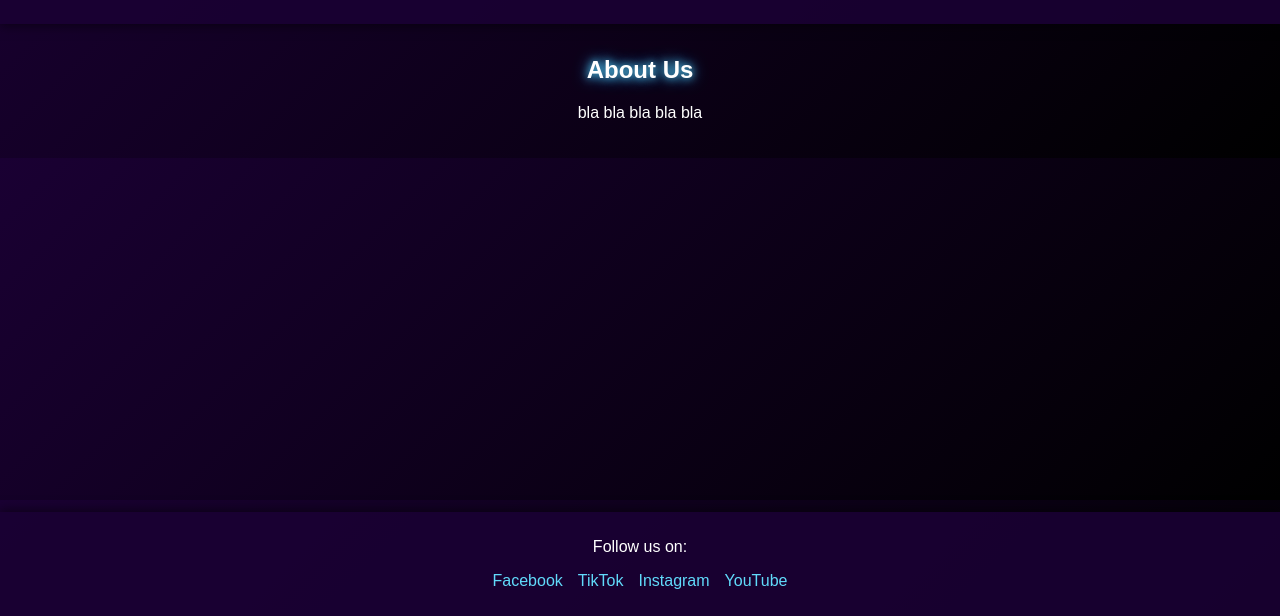
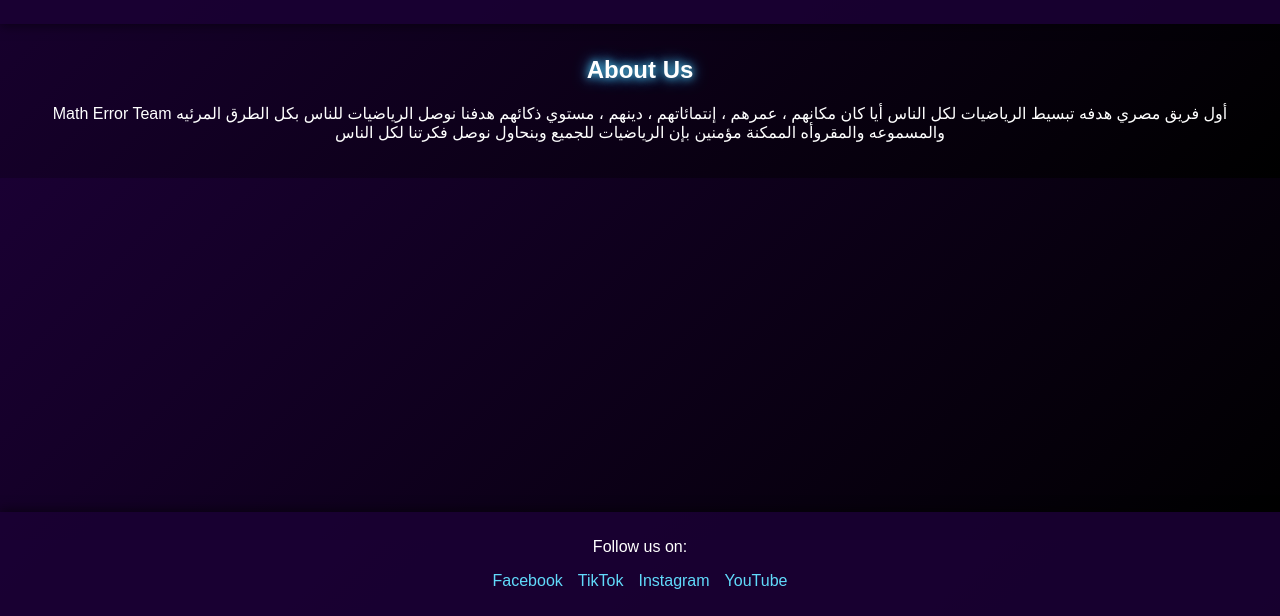
Before and after one commit to VortexReaper/Math_Error, a plain HTML site: page index.html in a window 1280 px wide. Both pictures are taken after a click on the link "About". Shown: the part 184-800 px from the top of the page. Drawn offline with Linux system fonts and the light colour scheme.

Commit message:
Update index.html

```diff
--- a/index.html
+++ b/index.html
@@ -155,12 +155,18 @@
     <main>
         <section id="home" style="display:none;">
             <h1>Welcome to Team Math Error</h1>
-            <p>bla bla bla bla</p>
+            <p></p>
         </section>
 
         <section id="about" style="display:none;">
             <h2>About Us</h2>
-            <p>bla bla bla bla bla</p>
+            <p>
+
+Math Error Team أول فريق مصري هدفه تبسيط الرياضيات لكل  الناس أيا كان مكانهم ، عمرهم ، إنتمائاتهم ، دينهم ، مستوي ذكائهم
+
+هدفنا نوصل الرياضيات للناس بكل الطرق المرئيه والمسموعه والمقروأه الممكنة
+
+مؤمنين بإن الرياضيات للجميع وبنحاول نوصل فكرتنا لكل الناس</p>
         </section>
 
         <section id="videos" style="display:none;">
```
